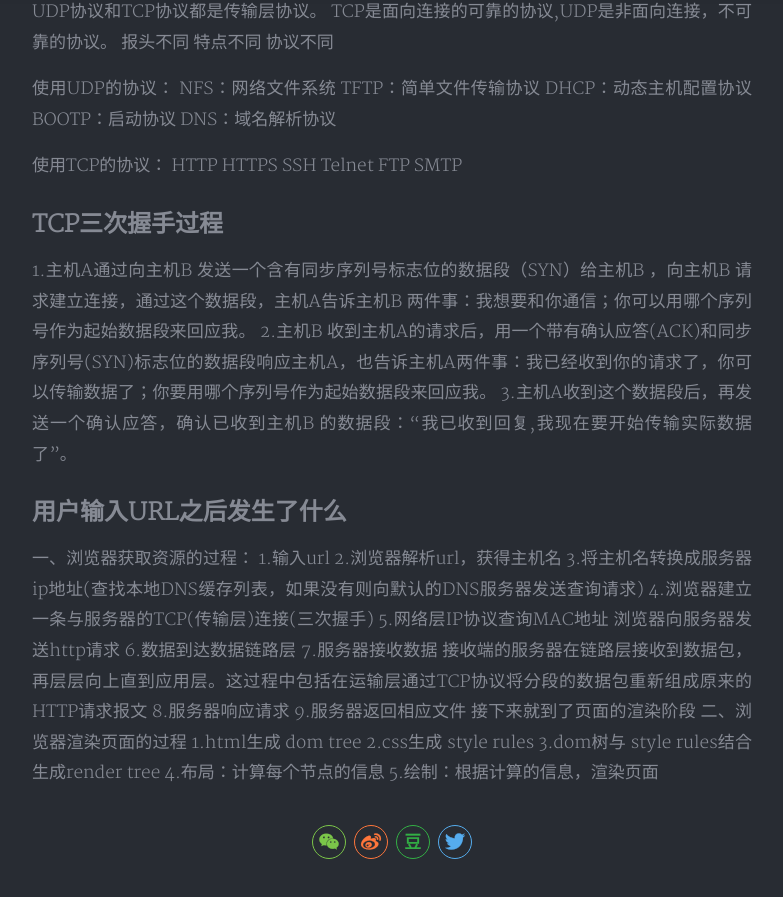
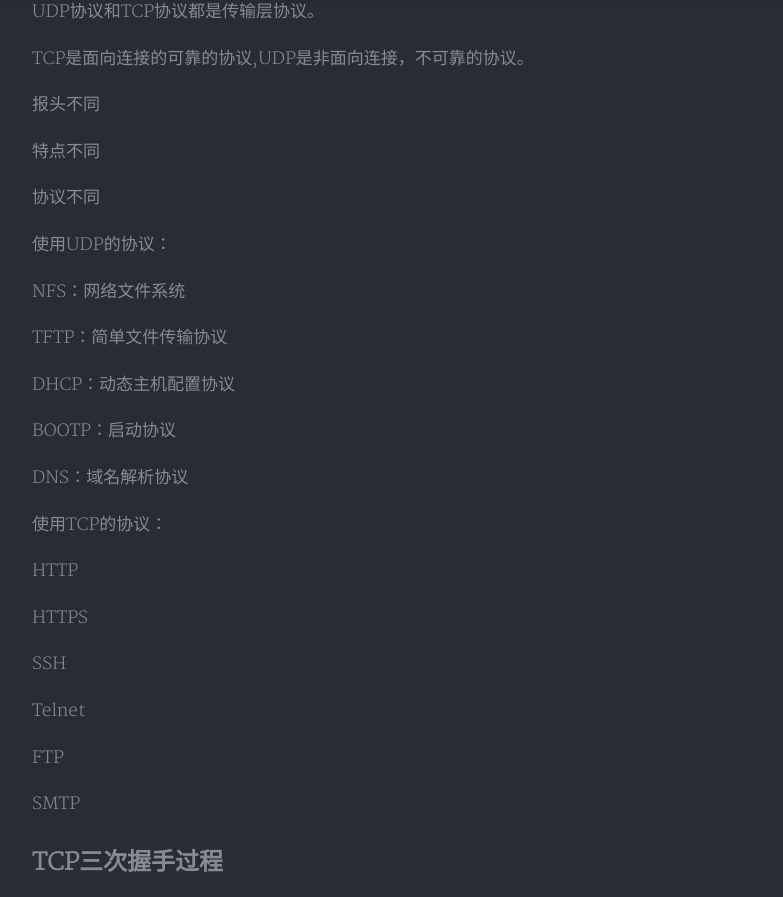
Before and after one commit to qinconghui233/qinconghui.github.io, a Jekyll site: the page built from _posts/2020-04-07-常见面试题及解答.md, in a window 1280 px wide and 1400 px high, scrolled down 687 px. Shown: the top 897 px of the window, without its empty margins (248-1031 px from the left). Built offline with Jekyll 4.4.1, drawn with Linux system fonts in a browser that asks for light colours; nearby versions of some CDN libraries; a style sheet for code colours, icons or effects is not loaded; some of the changed text lies outside the part shown.

Commit message:
添加日志

```diff
--- a/_posts/2020-04-07-常见面试题及解答.md
+++ b/_posts/2020-04-07-常见面试题及解答.md
@@ -10,48 +10,66 @@
 
 ## TCP和UDP的区别
 UDP协议和TCP协议都是传输层协议。
+
 TCP是面向连接的可靠的协议,UDP是非面向连接，不可靠的协议。
+
 报头不同
+
 特点不同
+
 协议不同
 
 使用UDP的协议：
+
 NFS：网络文件系统
+
 TFTP：简单文件传输协议
+
 DHCP：动态主机配置协议
+
 BOOTP：启动协议
+
 DNS：域名解析协议
 
 使用TCP的协议：
+
 HTTP
+
 HTTPS
+
 SSH
+
 Telnet
+
 FTP
+
 SMTP
 
 ## TCP三次握手过程
+
 1.主机A通过向主机B 发送一个含有同步序列号标志位的数据段（SYN）给主机B ，向主机B 请求建立连接，通过这个数据段，主机A告诉主机B 两件事：我想要和你通信；你可以用哪个序列号作为起始数据段来回应我。
+
 2.主机B 收到主机A的请求后，用一个带有确认应答(ACK)和同步序列号(SYN)标志位的数据段响应主机A，也告诉主机A两件事：我已经收到你的请求了，你可以传输数据了；你要用哪个序列号作为起始数据段来回应我。
+
 3.主机A收到这个数据段后，再发送一个确认应答，确认已收到主机B 的数据段：“我已收到回复,我现在要开始传输实际数据了”。
 
 ## 用户输入URL之后发生了什么
 一、浏览器获取资源的过程：
-1.输入url
-2.浏览器解析url，获得主机名
-3.将主机名转换成服务器ip地址(查找本地DNS缓存列表，如果没有则向默认的DNS服务器发送查询请求)
-4.浏览器建立一条与服务器的TCP(传输层)连接(三次握手)
-5.网络层IP协议查询MAC地址
+-1.输入url
+-2.浏览器解析url，获得主机名
+-3.将主机名转换成服务器ip地址(查找本地DNS缓存列表，如果没有则向默认的DNS服务器发送查询请求)
+-4.浏览器建立一条与服务器的TCP(传输层)连接(三次握手)
+-5.网络层IP协议查询MAC地址
   浏览器向服务器发送http请求
-6.数据到达数据链路层
-7.服务器接收数据
+-6.数据到达数据链路层
+-7.服务器接收数据
     接收端的服务器在链路层接收到数据包，再层层向上直到应用层。这过程中包括在运输层通过TCP协议将分段的数据包重新组成原来的HTTP请求报文
-8.服务器响应请求
-9.服务器返回相应文件
+-8.服务器响应请求
+-9.服务器返回相应文件
     接下来就到了页面的渲染阶段
 二、浏览器渲染页面的过程
-1.html生成 dom tree
-2.css生成 style rules
-3.dom树与 style rules结合生成render tree
-4.布局：计算每个节点的信息
-5.绘制：根据计算的信息，渲染页面
+-1.html生成 dom tree
+-2.css生成 style rules
+-3.dom树与 style rules结合生成render tree
+-4.布局：计算每个节点的信息
+-5.绘制：根据计算的信息，渲染页面
```
